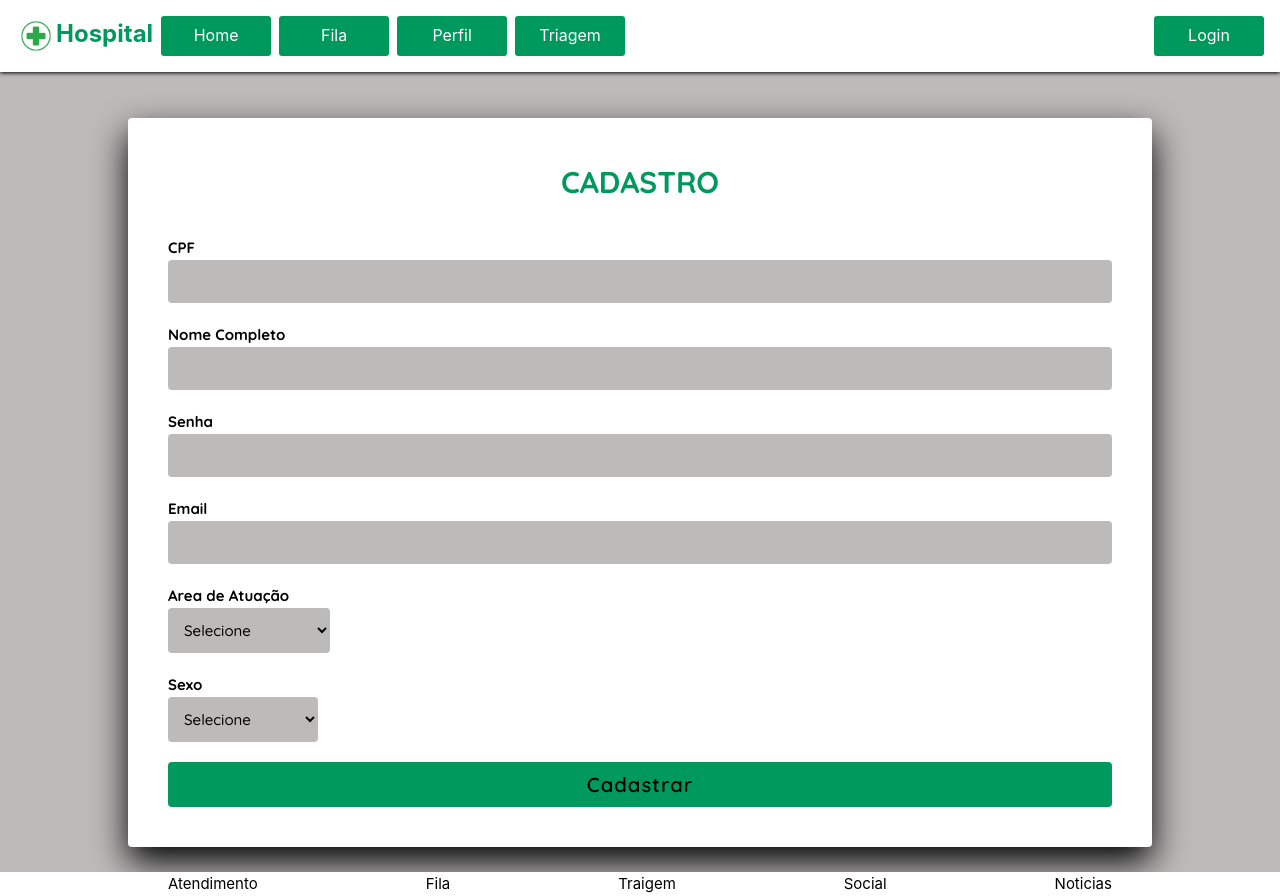
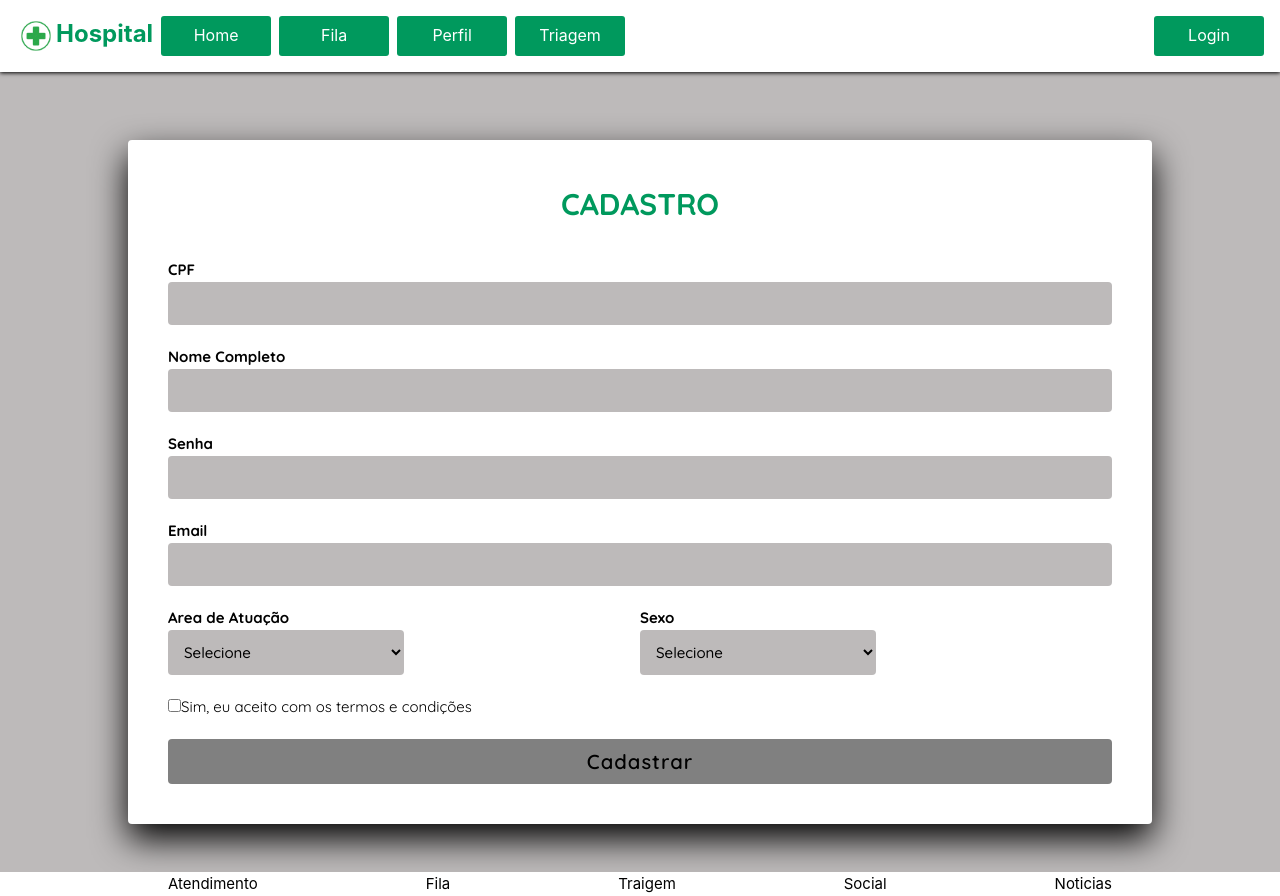
Before and after one commit to AfonsoDglan/Gerenciamento-filas, a Vue app in the folder front-end/: page /signup in a window 1280 px wide. Built offline with nearby package versions, Linux system fonts and the light colour scheme.

Commit message:
termos e condições

```diff
--- a/front-end/src/views/AdicionarFilaView.vue
+++ b/front-end/src/views/AdicionarFilaView.vue
@@ -154,7 +154,6 @@ body
 {
   display: flex;
   justify-content: center;
-  align-items: center;
   min-height: 100vh;
   background: var(--background);
 }
--- a/front-end/src/views/SignupView.vue
+++ b/front-end/src/views/SignupView.vue
@@ -1,4 +1,6 @@
 <script setup lang="ts">
+import router from '@/router';
+import axios, { type AxiosResponse } from 'axios';
 import { ref } from 'vue'
 
 const cpf = ref('')
@@ -8,9 +10,35 @@ const email = ref('')
 const sexo = ref('')
 const area = ref('')
 
-const submit = () => {
-  console.log('Logging in with:', username.value, password.value, cpf.value,email.value,sexo.value,area.value);
+const invalido = ref(false)
+const alma =ref(false)
+
+const confirmar = () => {
+
+    const data = {  cpf: cpf.value,
+                    username: username.value,
+                    password: password.value,
+                    email: email.value,
+                    sexo: sexo.value,
+                    area: area.value}
+    const url = 'http://127.0.0.1:8000/alugma coisa aqui/'
+    axios.post(url,data)
+    .then( (response:  AxiosResponse) => {
+        if (response.status === 201){
+            router.push({name:'perfil'})
+        }
+    })
+    .catch( (erro) => {
+        console.log(erro)
+        invalido.value = true
+    })
+
 };
+
+
+function sumir(){
+	invalido.value = false
+}
 
 
 
@@ -18,6 +46,9 @@ const submit = () => {
 
 <template>
 <body>
+
+    <div v-if="invalido" class="invalido" @click="sumir()">Preencha Todos os Campos
+        <p class="closetag">clique para fechar</p></div>
 
 <section>
 
@@ -54,6 +85,8 @@ const submit = () => {
 
     </div>
 
+    <div class="inputBox freqs">
+
         <div class="inputBox">
 
             <label for="atuacao">Area de Atuação</label><br>
@@ -65,6 +98,7 @@ const submit = () => {
             </select>
 
         </div>
+
         <div class="inputBox">
 
             <label for="sexo">Sexo</label><br>
@@ -77,12 +111,22 @@ const submit = () => {
 
         </div>
 
+    </div>
+    <div class="termos" >
+        <input type="checkbox" id="termos" v-model="alma">
+        <label for="termos">Sim, eu aceito com os termos e condições</label>
+    </div>
+
+
+
+
+
 
 
 
     <div class="inputBox cadastrar">
 
-     <input @click="submit" type="submit" value="Cadastrar">
+     <input @click="confirmar" type="submit" value="Cadastrar" :disabled="!alma">
 
     </div>
 
@@ -101,9 +145,7 @@ const submit = () => {
 <style scoped>
 @import url('https://fonts.googleapis.com/css2?family=Quicksand:wght@300;400;500;600;700&display=swap');
 
-:root{
-  --primarycolor:#00995d;
-}
+
 *
 {
   margin: 0;
@@ -144,6 +186,25 @@ body
   flex-direction: column;
   gap: 30px;
 }
+
+.freqs
+{
+  display: flex;
+  position: relative;
+  justify-content: space-between;
+  width: 100%;
+  flex-direction: row;
+
+
+}
+
+.freq
+{
+  position: relative;
+  width: 40%;
+}
+
+
 .signin .content h2
 {
   font-size: 2em;
@@ -162,6 +223,7 @@ body
 {
   position: relative;
   width: 100%;
+
 }
 section .signin .content .form .inputBox label
 {
@@ -177,14 +239,14 @@ section .signin .content .form .inputBox label
   outline: none;
   padding:  12px;
   border-radius: 4px;
-  color: #fff;
+  color: var(--fontcolortext);
   font-weight: 500;
   font-size: 1em;
 }
 .signin .content .form .inputBox select
 {
   position: relative;
-  min-width: 150px;
+    width: 50%;
   background: var(--background) ;
   border: none;
   outline: none;
@@ -281,4 +343,47 @@ input[type="submit"]:active
   background-color: var(--hoverprimarycolor)
 }
 
+.signin .content .form .inputBox input[type="submit"]:disabled{
+  background-color:gray
+}
+
+.termos{
+    color: var(--fontcolortext);
+}
+
+.termos label{
+    padding-left: 5px\   ;
+}
+
+
+
+.invalido{
+  position:fixed;
+  z-index: 10;
+  display: flex;
+  justify-content: center;
+  align-items: center;
+  flex-direction: column;
+  width: 35%;
+  height: 30%;
+  top: 40%;
+  padding-top: 20px;
+  gap: 5px;
+
+
+  background-color: var(--secondarycolor);
+
+  border: 10px solid rgb(231, 105, 105);;
+  border-radius: 8px;
+
+
+  font-weight: bold;
+  font-size: 20px;
+  color: black;
+}
+.invalido .closetag{
+	font-size: 15px;
+	color: gray;
+}
+
 </style>
```
Lines whose indentation alone changed are shown as unchanged.
